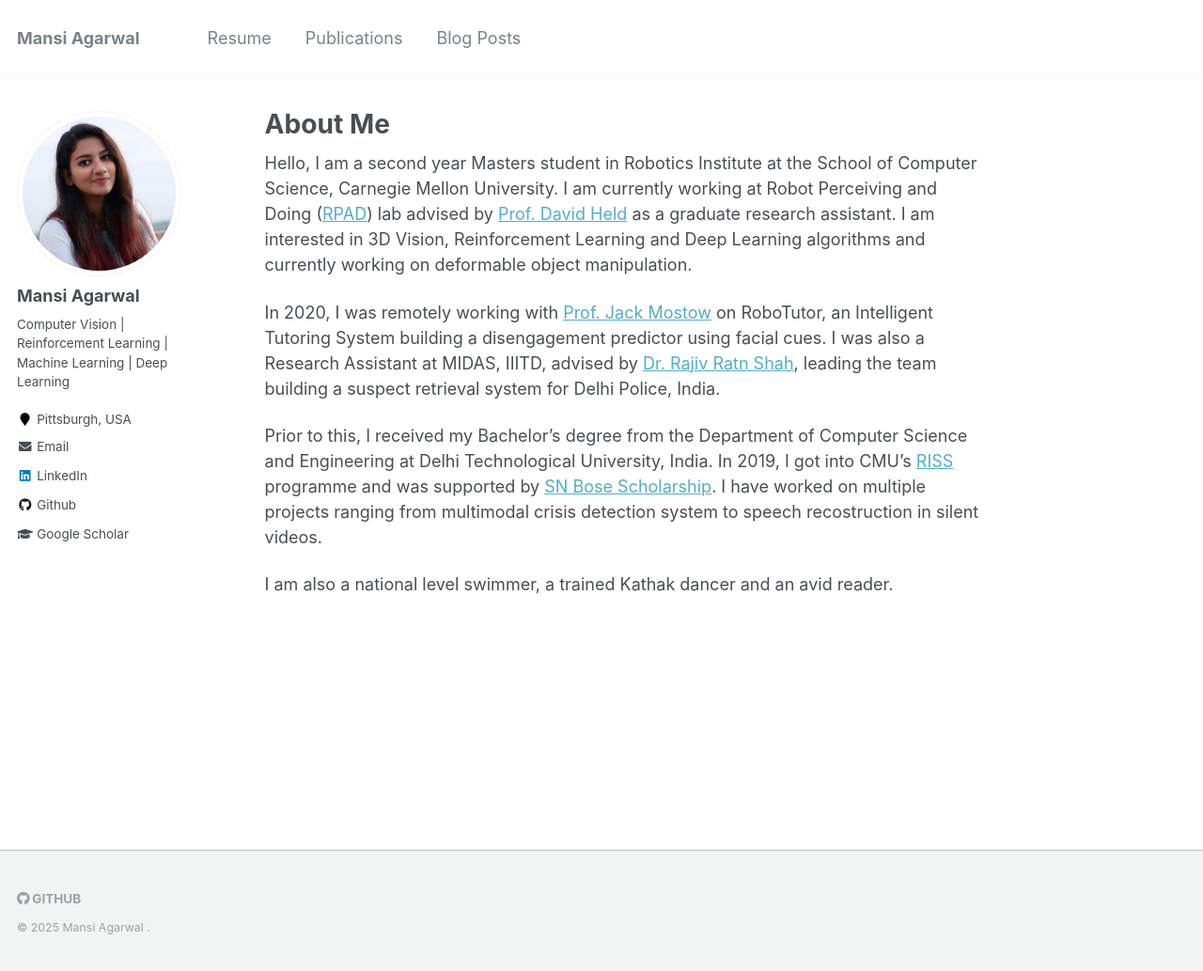
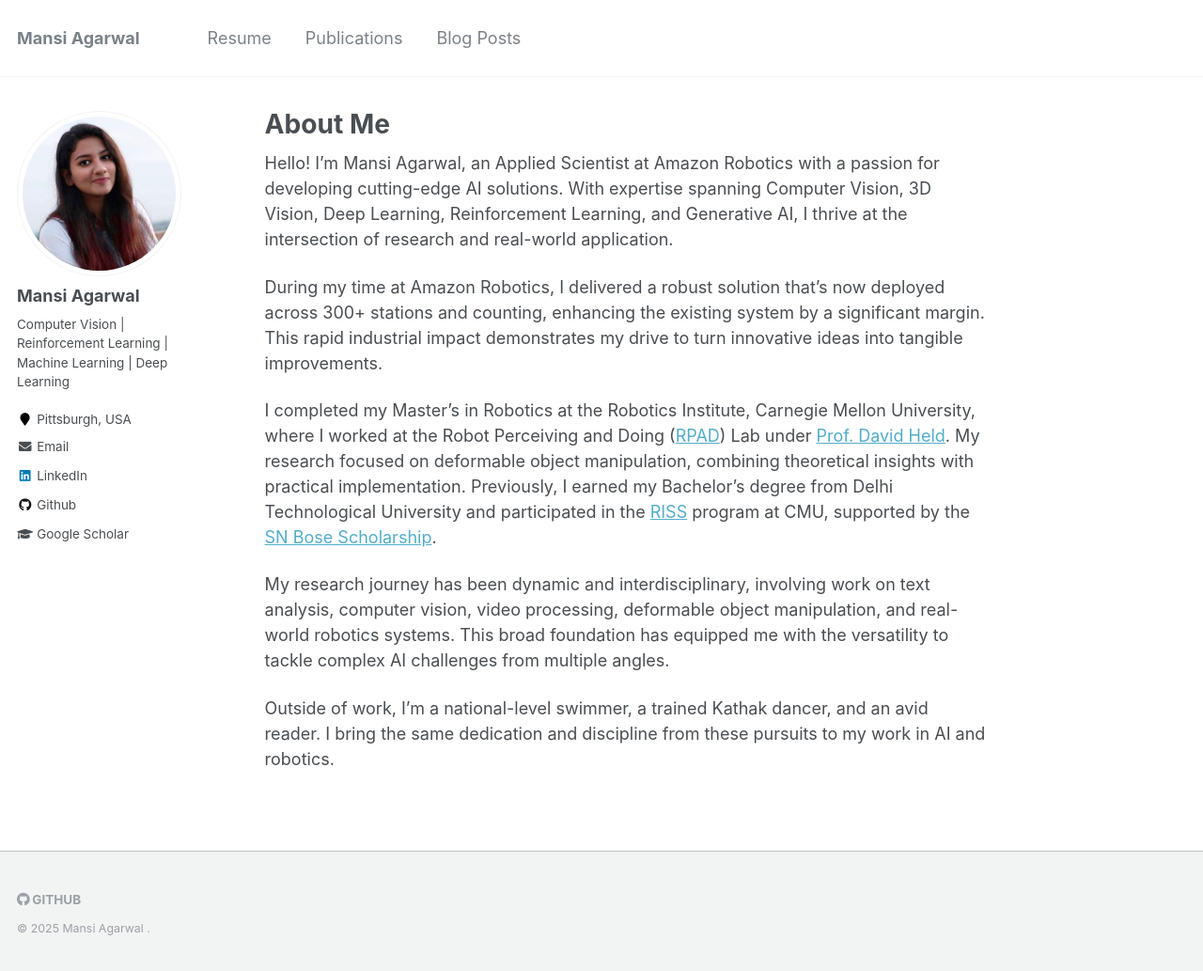
Before and after one commit to MansiAgarwal11/MansiAgarwal11.github.io, a Jekyll site: the page built from _pages/about.md, in a window 1280 px wide and 1033 px high. Shown: the whole window at 94% size. Built offline with Jekyll 4.4.1, drawn with Linux system fonts in a browser that asks for light colours.

Commit message:
Update about.md

```diff
--- a/_pages/about.md
+++ b/_pages/about.md
@@ -8,10 +8,12 @@ redirect_from:
   - /about.html
 ---
 
-Hello, I am a second year Masters student in Robotics Institute at the School of Computer Science, Carnegie Mellon University. I am currently working at Robot Perceiving and Doing ([RPAD](https://r-pad.github.io)) lab advised by [Prof. David Held](https://davheld.github.io) as a graduate research assistant. I am interested in 3D Vision, Reinforcement Learning and Deep Learning algorithms and currently working on deformable object manipulation.
+Hello! I’m Mansi Agarwal, an Applied Scientist at Amazon Robotics with a passion for developing cutting-edge AI solutions. With expertise spanning Computer Vision, 3D Vision, Deep Learning, Reinforcement Learning, and Generative AI, I thrive at the intersection of research and real-world application.
 
-In 2020, I was remotely working with [Prof. Jack Mostow](https://scholar.google.ca/citations?user=P0Mv6pIAAAAJ&hl=en) on RoboTutor, an Intelligent Tutoring System building a disengagement predictor using facial cues. I was also a Research Assistant at MIDAS, IIITD, advised by [Dr. Rajiv Ratn Shah](https://scholar.google.com.sg/citations?user=WAChZv4AAAAJ&hl=en), leading the team building a suspect retrieval system for Delhi Police, India.
+During my time at Amazon Robotics, I delivered a robust solution that’s now deployed across 300+ stations and counting, enhancing the existing system by a significant margin. This rapid industrial impact demonstrates my drive to turn innovative ideas into tangible improvements.
 
-Prior to this, I received my Bachelor’s degree from the Department of Computer Science and Engineering at Delhi Technological University, India. In 2019, I got into CMU’s [RISS](https://riss.ri.cmu.edu) programme and was supported by [SN Bose Scholarship](https://www.winstepforward.org/sn-bose-scholars/). I have worked on multiple projects ranging from multimodal crisis detection system to speech recostruction in silent videos.
+I completed my Master’s in Robotics at the Robotics Institute, Carnegie Mellon University, where I worked at the Robot Perceiving and Doing ([RPAD](https://r-pad.github.io)) Lab under [Prof. David Held](https://davheld.github.io). My research focused on deformable object manipulation, combining theoretical insights with practical implementation. Previously, I earned my Bachelor’s degree from Delhi Technological University and participated in the [RISS](https://riss.ri.cmu.edu) program at CMU, supported by the [SN Bose Scholarship](https://www.winstepforward.org/sn-bose-scholars/).
 
-I am also a national level swimmer, a trained Kathak dancer and an avid reader.
+My research journey has been dynamic and interdisciplinary, involving work on text analysis, computer vision, video processing, deformable object manipulation, and real-world robotics systems. This broad foundation has equipped me with the versatility to tackle complex AI challenges from multiple angles.
+
+Outside of work, I’m a national-level swimmer, a trained Kathak dancer, and an avid reader. I bring the same dedication and discipline from these pursuits to my work in AI and robotics.
```
